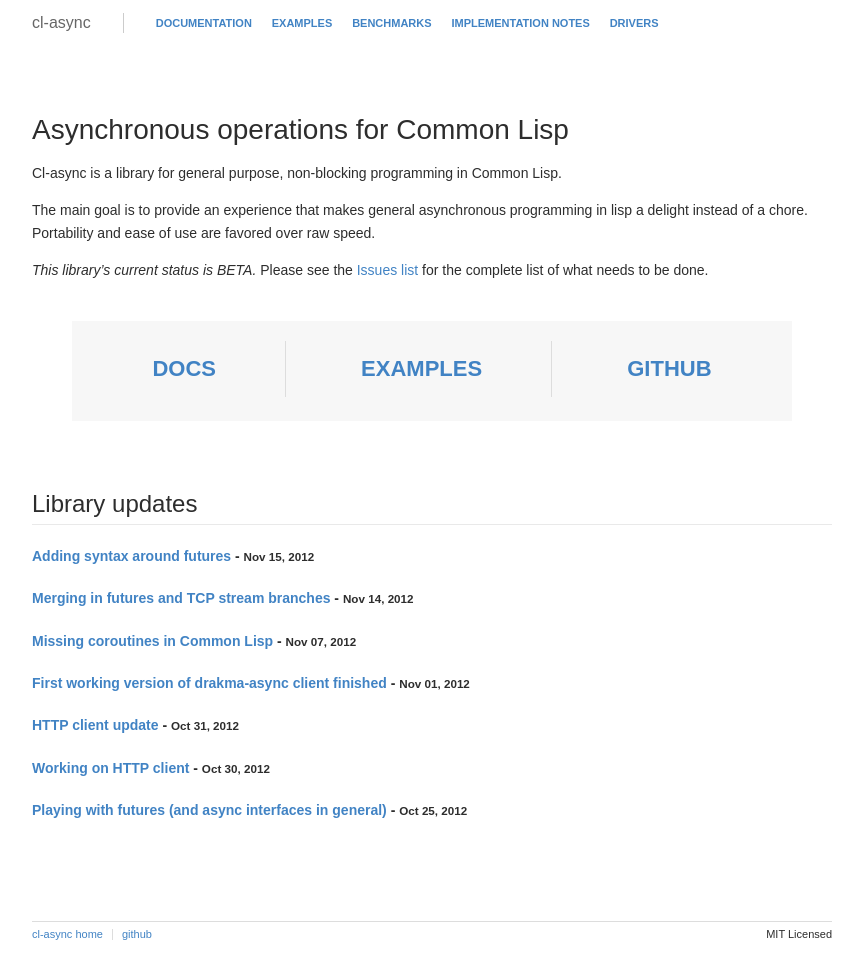
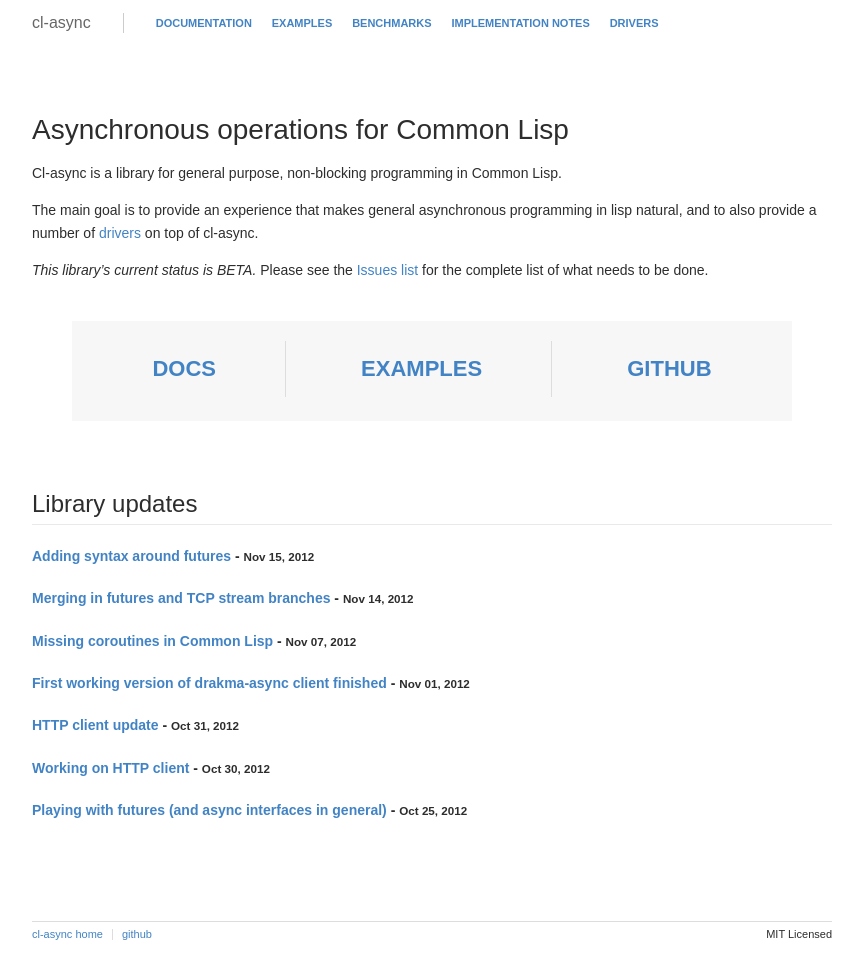
Before and after one commit to orthecreedence/cl-async, a Jekyll site: the page built from index.md, in a window 1280 px wide. Shown: the whole page, without its empty margins (208-1071 px from the left). Built offline with Jekyll 4.4.1, drawn with Linux system fonts in a browser that asks for light colours; Markdown is read by kramdown in place of the engine named in the settings.

Commit message:
tweaking mission statement. always hated the word "delight" in there...

```diff
--- a/index.md
+++ b/index.md
@@ -9,8 +9,8 @@ Cl-async is a library for general purpose, non-blocking programming in Common
 Lisp.
 
 The main goal is to provide an experience that makes general asynchronous
-programming in lisp a delight instead of a chore. Portability and ease of use
-are favored over raw speed.
+programming in lisp natural, and to also provide a number of
+[drivers](/cl-async/drivers) on top of cl-async.
 
 *This library's current status is BETA.* Please see the
 [Issues list](https://github.com/orthecreedence/cl-async/issues) for the
```
